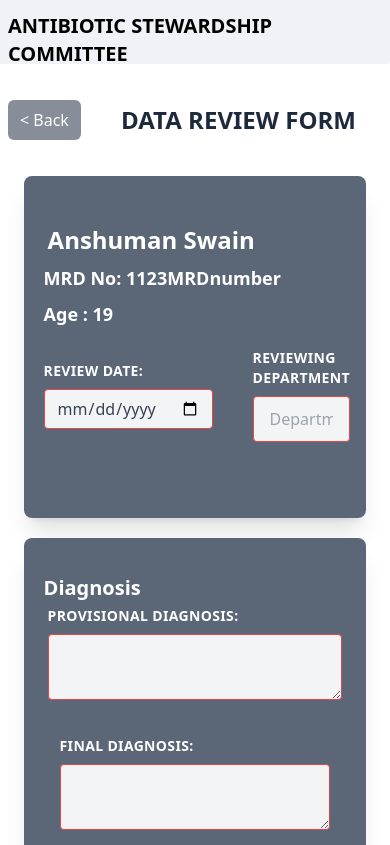
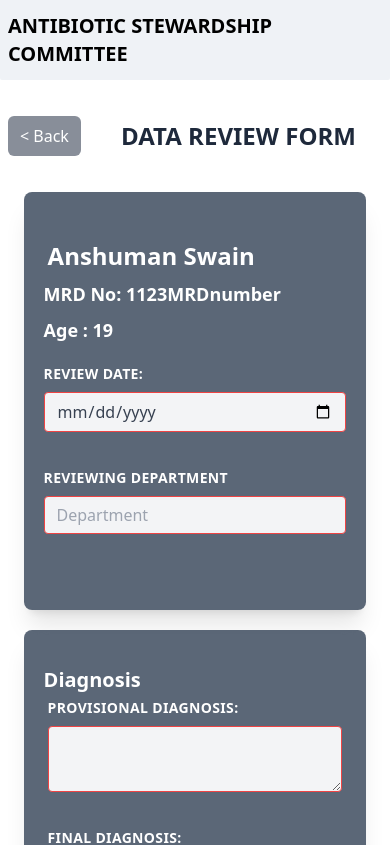
Before and after one commit to anshuman-8/antibiotic-stewardship-site, a Next.js app: page /form in a window 390 px wide. Shown: the top 845 px of the page. Built offline with nearby package versions, Linux system fonts and the light colour scheme.

Commit message:
<made some components responsive>:[]

```diff
--- a/components/Analysis/DrugReview.tsx
+++ b/components/Analysis/DrugReview.tsx
@@ -140,7 +140,7 @@ export default function DrugReview() {
           </label>
         </div>
 
-        <div className="sm:w-2/3 md:w-2/5 my-2 mx-2">
+        <div className="w-full md:w-2/5 my-2 mx-2">
           <label htmlFor="infection" className="ml-2">
             Score:{" "}
           </label>
@@ -150,7 +150,7 @@ export default function DrugReview() {
             type="text"
             name="infection"
             id="infection"
-            className="appearance-none  bg-gray-100 text-gray-700 border rounded py-1 px-2  leading-tight focus:outline-none invalid:border-red-500 focus:bg-white"
+            className="appearance-none sm:w-full md:w-[50%] bg-gray-100 text-gray-700 border rounded py-1 px-2  leading-tight focus:outline-none invalid:border-red-500 focus:bg-white"
           />
         </div>
       </div>
--- a/components/Form/CultureReport.tsx
+++ b/components/Form/CultureReport.tsx
@@ -144,7 +144,7 @@ export default function CultureReport(props: proptype) {
             placeholder="Department"
           />
         </div>
-        <div className="w-full md:w-1/2 px-3 mb-2 md:mb-0">
+        <div className="w-full md:w-1/2 md:px-3 mb-2 md:mb-0">
           <label className="label-upper" htmlFor="email">
             Date and time of Culture Reported
           </label>
@@ -161,7 +161,7 @@ export default function CultureReport(props: proptype) {
       {/* Specimen */}
       <div className="flex flex-wrap mb-5">
         <div className="w-full md:w-1/3 mb-6 md:mb-0">
-          <label htmlFor="specimen" className="font-semibold text-white">
+          <label htmlFor="specimen" className="label-upper">
             Specimen:{" "}
           </label>
           <div className="relative">
@@ -199,7 +199,7 @@ export default function CultureReport(props: proptype) {
             </div>
           </div>
         </div>
-        <div className="w-full md:w-1/3 px-3 mb-6 md:mb-0">
+        <div className="w-full md:w-1/3 md:px-3 mb-6 md:mb-0">
           <label className="label-upper" htmlFor="email">
             Site of collection
           </label>
@@ -212,7 +212,7 @@ export default function CultureReport(props: proptype) {
             placeholder="Department"
           />
         </div>
-        <div className="w-full md:w-1/3 px-3 mb-6 md:mb-0">
+        <div className="w-full md:w-1/3 md:px-3 mb-6 md:mb-0">
           <label className="label-upper" htmlFor="email">
             Organism
           </label>
@@ -232,7 +232,7 @@ export default function CultureReport(props: proptype) {
           <label htmlFor="specimen" className="font-semibold text-white">
             Antibiotic Sensitivity:
           </label>
-          <div className="flex flex-wrap max-h-28 bg-gray-600 rounded-md overflow-scroll">
+          <div className="flex flex-wrap max-h-28 bg-gray-600 rounded-md">
             {antibioticList.map((antibiotic) => (
               <div
                 key={antibiotic}
--- a/components/Form/Diagnosis.tsx
+++ b/components/Form/Diagnosis.tsx
@@ -1,10 +1,10 @@
-import React from 'react'
+import React from "react";
 
 export default function Diagnosis() {
   return (
-    <div className='form-component'>
-       {/* Diagnosis */}
-       <div className="text-xl text-white font-semibold mt-2 my-1">
+    <div className="form-component">
+      {/* Diagnosis */}
+      <div className="text-xl text-white font-semibold mt-2 my-1">
         Diagnosis{" "}
       </div>
       <div className="flex flex-wrap mb-5 mx-1">
@@ -21,7 +21,7 @@ export default function Diagnosis() {
           />
         </div>
 
-        <div className="w-full md:w-1/3 px-3 mb-6 md:mb-0">
+        <div className="w-full md:w-1/3 sm:px-3 mb-6 md:mb-0">
           <label className="label-upper" htmlFor="email">
             Final diagnosis:
           </label>
@@ -34,7 +34,7 @@ export default function Diagnosis() {
           />
         </div>
 
-        <div className="w-full md:w-3/12 md:pl-3 md:pr-1 mb-6 md:mb-0">
+        <div className="w-full md:w-3/12 md:pr-1 mb-6 md:mb-0">
           <label className="label-upper" htmlFor="email">
             Syndromic diagnosis:
           </label>
@@ -79,5 +79,5 @@ export default function Diagnosis() {
         </div>
       </div>
     </div>
-  )
+  );
 }
--- a/components/Form/FormIntro.tsx
+++ b/components/Form/FormIntro.tsx
@@ -1,8 +1,7 @@
 import React from "react";
 
 export default function FormIntro() {
-
-  const toDateString = (date: Date):string => {
+  const toDateString = (date: Date): string => {
     let dd = date.getDate();
     let mm = date.getMonth() + 1;
     const yyyy = date.getFullYear();
@@ -20,27 +19,32 @@ export default function FormIntro() {
 
   return (
     <div className="form-component">
-
       {/* to display patient data */}
       <div className="text-white font-semibold text-lg space-y-2 my-5">
-        <div> <span className="text-2xl px-1">{" Anshuman Swain"}</span></div>
+        <div>
+          {" "}
+          <span className="text-2xl px-1">{" Anshuman Swain"}</span>
+        </div>
         <div>MRD No: {"1123MRDnumber"}</div>
         <div>Age : {"19"}</div>
       </div>
-
-      <div className="flex flex-row space-x-10 items-center">
-      <div className="mb-6 md:mb-5">
+      <div className="flex flex-col md:flex-row">
+        <div className="mb-6 md:mb-5 w-full md:w-1/2">
           <label className="label-upper">Review Date: </label>
-        <input required className="appearance-none max-w-xs block w-full bg-gray-100 text-gray-700 border rounded py-2  px-3 mb-3 leading-tight focus:outline-none invalid:border-red-500 focus:bg-white" type="date" defaultValue={todaysDate} />
+          <input
+            required
+            className="appearance-none max-w-md block w-full bg-gray-100 text-gray-700 border rounded py-2  px-3 mb-3 leading-tight focus:outline-none invalid:border-red-500 focus:bg-white"
+            type="date"
+            defaultValue={todaysDate}
+          />
         </div>
-
-      <div className=" md:w-1/3 mb-6 md:mb-5">
+        <div className="mb-6 md:mb-5 w-full md:w-1/2">
           <label className="label-upper" htmlFor="">
             Reviewing Department
           </label>
           <input
             required
-          className="input-imp"
+            className="appearance-none max-w-md block w-full bg-gray-100 text-gray-700 border rounded py-2  px-3 mb-3 leading-tight focus:outline-none invalid:border-red-500 focus:bg-white"
             name="department"
             id="department"
             type="text"
@@ -48,7 +52,6 @@ export default function FormIntro() {
           />
         </div>
       </div>
-
     </div>
   );
 }
--- a/components/Navbar.tsx
+++ b/components/Navbar.tsx
@@ -1,10 +1,10 @@
-import React from 'react'
-import Link from 'next/link'
+import React from "react";
+import Link from "next/link";
 
 export default function Navbar() {
   return (
-    <div className='h-16 bg-slate-300/30 rounded-b-sm py-3 flex flex-row justify-center'>
-      <div className='mx-2 text-xl font-semibold'>
+    <div className="h-[10%] bg-slate-300/30 rounded-b-sm py-3 flex flex-row justify-center ">
+      <div className="mx-2 text-xl font-semibold">
         ANTIBIOTIC STEWARDSHIP COMMITTEE
       </div>
       {/* <div>
@@ -15,5 +15,5 @@ export default function Navbar() {
         </Link>
       </div> */}
     </div>
-  )
+  );
 }
--- a/components/ReviewComponents/CultureReports.tsx
+++ b/components/ReviewComponents/CultureReports.tsx
@@ -20,9 +20,7 @@ export default function CultureReports(props: proptype) {
             <p className="mr-2 block uppercase tracking-wide text-sm font-bold text-white">
               Culture Sent Before Antibiotics:{" "}
             </p>
-            <p className="mr-2 block tracking-wide text-sm text-white">
-              True
-            </p>
+            <p className="mr-2 block tracking-wide text-sm text-white">True</p>
           </div>
 
           {/* 2 */}
@@ -78,7 +76,7 @@ export default function CultureReports(props: proptype) {
           </div>
         </div>
         {/* right column */}
-        <div className="p-4 w-[30rem]">
+        <div className="p-4 max-w-sm space-y-3">
           {/* 8 */}
           <div className="flex flex-row justify-between">
             <p className="mr-2 block uppercase tracking-wide text-sm font-bold text-white">
@@ -111,11 +109,10 @@ export default function CultureReports(props: proptype) {
               <div className="bg-slate-800/90 backdrop-blur-sm h-fit align-middle w-min rounded-md m-1 p-1 text-white">
                 dsfsdf
               </div>
-
             </div>
           </div>
-           {/* 7 */}
-           <div className="flex flex-row justify-between">
+          {/* 7 */}
+          <div className="flex flex-row justify-between">
             <p className="mr-2 block uppercase tracking-wide text-sm font-bold text-white">
               Imaging:{" "}
             </p>
@@ -123,7 +120,7 @@ export default function CultureReports(props: proptype) {
               <label htmlFor="infection" className="font-medium block">
                 X ray
               </label>
-              <div className="max-h-20 rounded-md overflow-scroll bg-slate-700/30 p-1">
+              <div className="max-h-20 rounded-md overflow-y-scroll overflow-x-hidden bg-slate-700/30 p-1">
                 sdsdfsdf sd f sd f s dfsdfdsafsd f asdg adf g adf ga s
                 fdgadfgadfg adf g adf adfgdf gadfgadf g sdsdfsdf sd f sd f s
                 dfsdfdsafsd f asdg adf g adf ga s fdgadfgadfg adf g adf adfgdf
--- a/components/ReviewComponents/Diagnosis.tsx
+++ b/components/ReviewComponents/Diagnosis.tsx
@@ -8,7 +8,7 @@ export default function Diagnosis() {
         Diagnosis Report{" "}
       </div> */}
       <div className="flex flex-wrap mb-2 mx-1">
-        <div className="w-full md:w-1/3 mb-6 md:mb-0">
+        <div className="w-full md:w-1/3 md:px-3 mb-6 md:mb-0">
           <label className="label-upper" htmlFor="email">
             Provisional diagnosis:
           </label>
@@ -24,7 +24,7 @@ export default function Diagnosis() {
           </p>
         </div>
 
-        <div className="w-full md:w-1/3 px-3 mb-6 md:mb-0">
+        <div className="w-full md:w-1/3 md:px-3 mb-6 md:mb-0">
           <label className="label-upper" htmlFor="email">
             Final diagnosis:
           </label>
@@ -40,7 +40,7 @@ export default function Diagnosis() {
           </p>
         </div>
 
-        <div className="w-full md:w-1/3 px-3 mb-6 md:mb-0">
+        <div className="w-full md:w-1/3 md:px-3 mb-6 md:mb-0">
           <label className="label-upper" htmlFor="email">
             Syndromic diagnosis:{" "}
             <span className="bg-slate-300 text-slate-800 p-1 capitalize">
```
Lines whose indentation alone changed are shown as unchanged.
